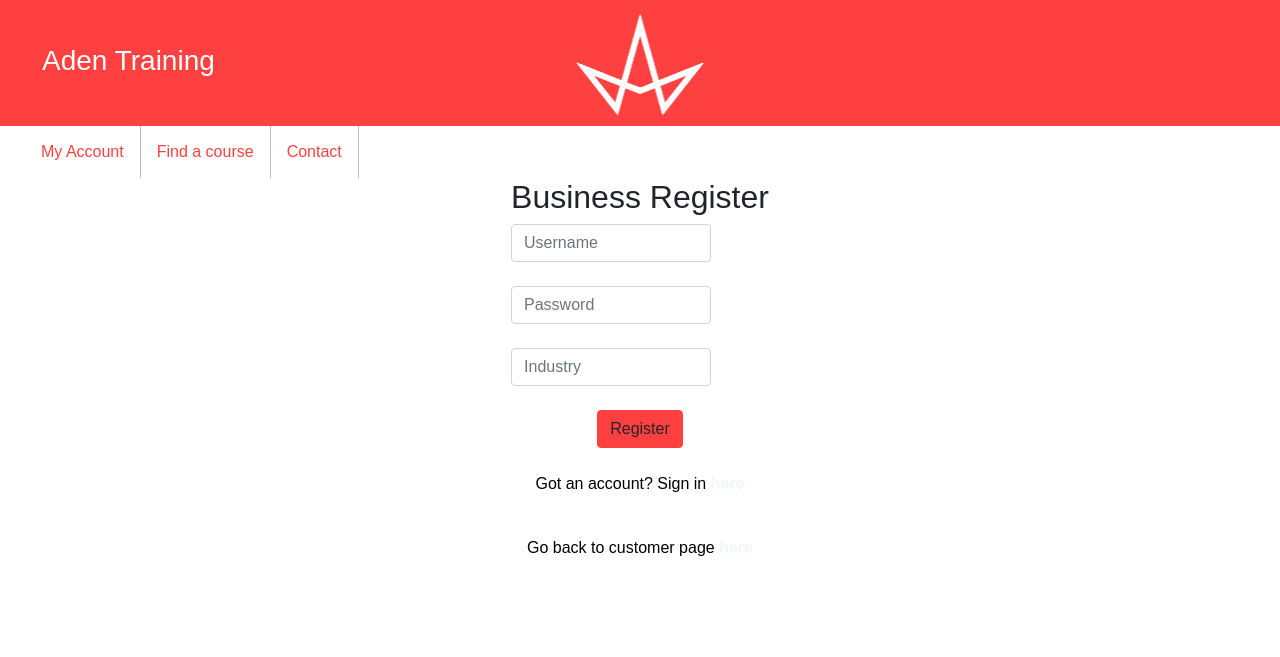
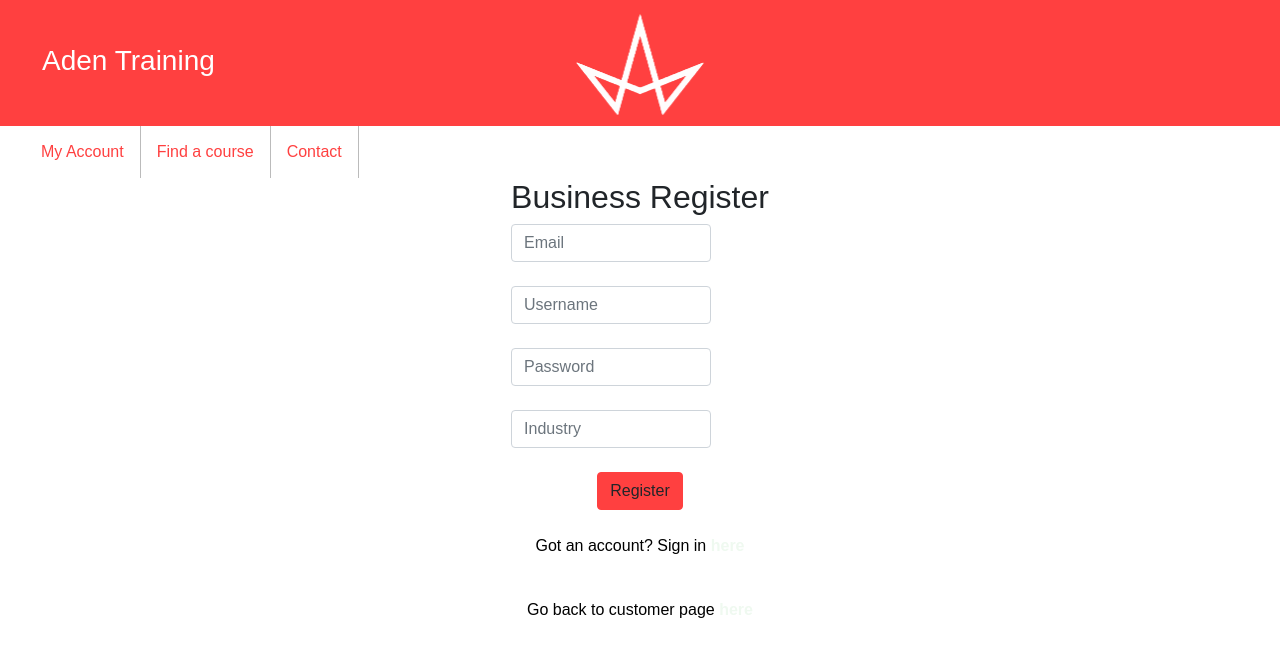
Before and after one commit to Aden-Training/Training_Portal, a Flask app: page /registerbus in a window 1280 px wide. Shown: the top 657 px of the page. Run offline with Flask 2, Linux system fonts and the light colour scheme; some libraries are stand-ins or nearby versions.

Commit message:
booking from courses

```diff
--- a/app.py
+++ b/app.py
@@ -33,9 +33,10 @@
 
 conn = sqlite3.connect("db/database.db")
 
-conn.execute("CREATE TABLE IF NOT EXISTS customers (username TEXT, password TEXT)")
-conn.execute("CREATE TABLE IF NOT EXISTS businesses (username TEXT, password TEXT, industry TEXT)")
+conn.execute("CREATE TABLE IF NOT EXISTS customers (email TEXT, username TEXT, password TEXT)")
+conn.execute("CREATE TABLE IF NOT EXISTS businesses (email TEXT, username TEXT, password TEXT, industry TEXT)")
 conn.execute("CREATE TABLE IF NOT EXISTS courses (course_name TEXT, description TEXT, catagory TEXT, thumbnail TEXT)")
+conn.execute("CREATE TABLE IF NOT EXISTS bookings (course_name TEXT, person_booked TEXT, persons_email TEXT)")
 
 #   CUSTOMER PAGES
 
@@ -86,7 +87,7 @@
         with sqlite3.connect('db/database.db') as con:
             con.execute("INSERT INTO courses VALUES (?,?,?,?)", (name, desc, cat, path))
 
-        return redirect('/businesstraining')
+        return redirect('/findcourse')
 
     return render_template('postcourse.html')
 
@@ -124,13 +125,14 @@
 def register():
     if request.method == "POST":
         with sqlite3.connect("db/database.db") as con:
+            email = request.form['email']
             username = request.form['username']
             password = request.form['password']
 
             passwd = password.encode('utf-8')
             hashedpw = bcrypt.hashpw(passwd, bcrypt.gensalt())
 
-            con.execute("INSERT INTO customers VALUES(?,?)", (username, hashedpw))
+            con.execute("INSERT INTO customers VALUES(?,?,?)", (email, username, hashedpw))
 
             status = session['logged_in'] = True
             session['user'] = request.form['username']
@@ -167,7 +169,7 @@
 @app.route('/registerbus', methods = ["GET","POST"])
 def registerbus():
     if request.method == "POST":
-
+        email = request.form['email']
         username = request.form['username']
         password = request.form['password']
         industry = request.form['industry']
@@ -177,7 +179,7 @@
         hashpw = bcrypt.hashpw(passwd, bcrypt.gensalt())
 
         with sqlite3.connect("db/database.db") as con:
-            con.execute("INSERT INTO businesses VALUES(?,?,?)",(username,hashpw,industry))
+            con.execute("INSERT INTO businesses VALUES(?,?,?,?)",(email,username,hashpw,industry))
 
             busstatus = session['bus_logged_in'] = True
             session['user'] = request.form['username']
@@ -211,6 +213,7 @@
     return render_template('loginbus.html')
 
 @app.route('/findcourse', methods=["GET", "POST"])
+@requires_login
 def findcourse():
     con = sqlite3.connect('db/database.db')
     con.row_factory = sqlite3.Row
@@ -241,21 +244,31 @@
 
         return redirect('/courses')
 
+# Creating an alternative bookcourse method
+
 @app.route('/bookcourse/<coursename>', methods=["POST","GET"])
 def bookcourse(coursename):
     if request.method == "POST":
+        con = sqlite3.connect('db/database.db')
+        cur = con.cursor()
 
         course = coursename
         user = session['user']
 
+        cur.execute("SELECT * FROM customers WHERE username = ?",[user])
+
+        cust_data = cur.fetchone()
+
+        email = cust_data[0]
 
         with sqlite3.connect('db/database.db') as con:
-            con.execute("INSERT INTO bookings VALUES (?,?)",(user,course))
+            con.execute("INSERT INTO bookings VALUES (?,?,?)",(course,user,email))
             con.commit()
 
     flash("You're Successfully booked onto %s!" % course)
 
-    return redirect('/coursesavailable')
+    return redirect('/findcourse')
+
 
 @app.route('/peoplebooked/<coursename>', methods=["GET"])
 def peoplebooked(coursename):
--- a/templates/register.html
+++ b/templates/register.html
@@ -4,6 +4,8 @@
   <div class="loginForm">
     <h2>Register</h2>
     <form class="form-group" action="/registercust" method="post">
+      <input autocomplete="off" class="form-control formInput" type="text" name="email" value="" placeholder="Email">
+      <br>
       <input autocomplete="off" class="form-control formInput" type="text" name="username" value="" placeholder="Username">
       <br>
       <input autocomplete="off" class="form-control formInput" type="password" name="password" value="" placeholder="Password">
--- a/templates/registerbus.html
+++ b/templates/registerbus.html
@@ -4,6 +4,8 @@
   <div class="loginForm">
     <h2>Business Register</h2>
     <form class="form-group" action="/registerbus" method="post">
+      <input autocomplete="off" class="form-control formInput" type="text" name="email" value="" placeholder="Email">
+      <br>
       <input autocomplete="off" class="form-control formInput" type="text" name="username" value="" placeholder="Username">
       <br>
       <input autocomplete="off" class="form-control formInput" type="password" name="password" value="" placeholder="Password">
```
Also changed, not shown: templates/bookcourse.html (added, +10 -0 lines), templates/findcourse.html (+11 -1 lines), db/database.db, static/img/meme.jpg (added).
